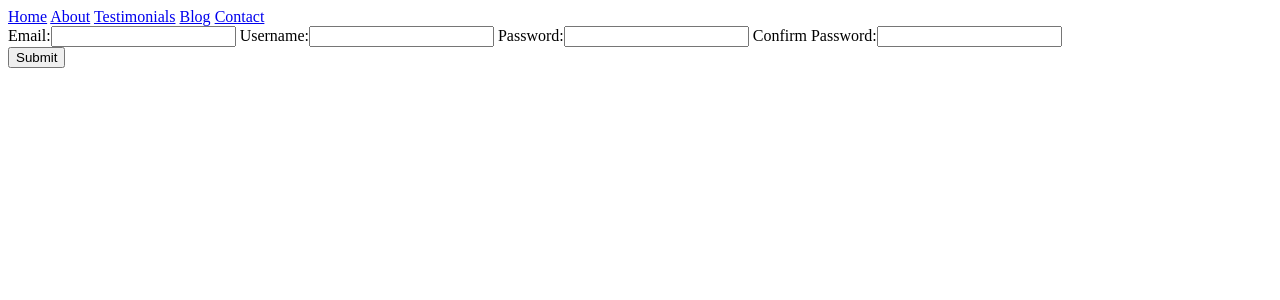
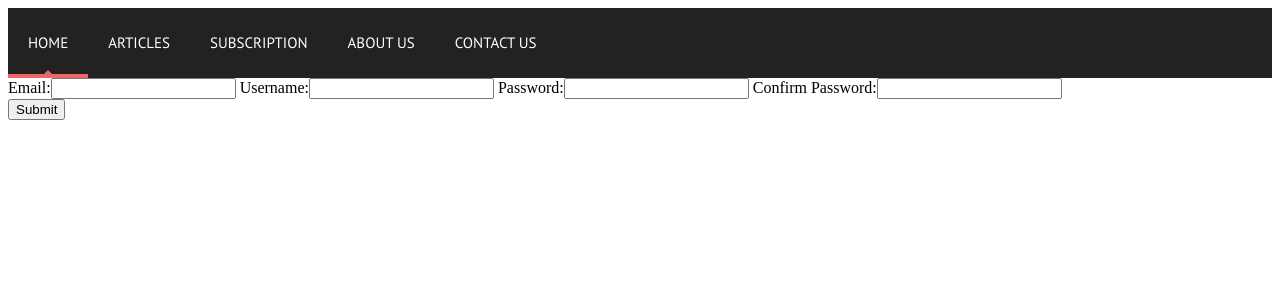
Before and after one commit to SqpuHkS/eCommerce_project, a Django app: page /register/ in a window 1280 px wide. Shown: the top 300 px of the page. Run offline with Django 3.2, Linux system fonts and the light colour scheme.

Commit message:
added navbar and refactored the home page

```diff
--- a/static/css/navbar.css
+++ b/static/css/navbar.css
@@ -1,64 +1,135 @@
-@import url('https://fonts.googleapis.com/css?family=DM+Sans:500,700&display=swap');
-
-* {
-  box-sizing: border-box;
+@import url(https://fonts.googleapis.com/css?family=PT+Sans:400,700);
+h1{
+  font:400 40px 'pt sans',sans-serif;
+  text-align:center;
 }
-
-body {
-  text-align: center;
-  display: flex;
-  height: 100vh;
-  width: 100%;
-  justify-content: center;
-  align-items: center;
-  padding: 0 20px;
-  background-image: url("https://www.toptal.com/designers/subtlepatterns/patterns/debut_light.png");
+.nav a{
+  text-decoration:none;
 }
-
-.nav {
-  display: inline-flex;
+.nav{
+  height:70px;
+  background:#222;
+  position:relative;
+}
+.nav>ul{
+  position:relative;
+  list-style:none;
+  padding:0;
+  margin:0;
+}
+.nav>ul>li>ul{
+  position:absolute;
+  left:0;
+  padding:0;
+  margin:0;
+  list-style:none;
+}
+.nav>ul>li:hover>ul li a{
+  opacity:1;
+  height:50px;
+   transition:all .3s linear;
+  -o-transition:all .3s linear;
+  -moz-transition:all .3s linear;
+  -webkit-transition:all .3s linear;
+}
+.nav>ul>li>ul a{
+  display:block;
+  color:#222;
+  width:150px;
+  line-height:50px !important;
+  font:700 14px 'pt sans',sans-serif;
+  background:#eee;
+  border-bottom:1px solid #ddd;
+  text-align:center;
+  padding:0 5px;
+   height:0;
+  overflow:hidden;
+  opacity:0;
+    transition:all .3s linear .2s;
+  -o-transition:all .3s linear .2s;
+  -moz-transition:all .3s linear .2s;
+  -webkit-transition:all .3s linear .2s;
+}
+.nav>ul>li{
+  float:left;
+  position:relative;
+}
+.nav>ul>li>a{
+  padding:0 20px;
+  color:#fff;
+  display:block;
+  line-height:70px !important;
+  font:400 15px 'PT Sans', sans-serif;
+  text-transform:uppercase;
+  text-decoration:none;
+}
+.lamp span{
+  display:block;
+  height:4px;
+  background:#ee6666;
   position: relative;
-  overflow: hidden;
-  max-width: 100%;
-  background-color: #fff;
-  padding: 0 20px;
-  border-radius: 40px;
-  box-shadow: 0 10px 40px rgba(159, 162, 177, .8);
 }
-
-.nav-item {
-  color: #83818c;
-  padding: 20px;
-  text-decoration: none;
-  transition: .3s;
-  margin: 0 6px;
-  z-index: 1;
-  font-family: 'DM Sans', sans-serif;
-  font-weight: 500;
-  position: relative;
-
-
+.lamp span:after {
+	bottom: 100%;
+	left: 50%;
+	border: solid transparent;
+	content: " ";
+	height: 0;
+	width: 0;
+	position: absolute;
+	pointer-events: none;
+	border-color: rgba(238, 102, 102, 0);
+	border-bottom-color: #ee6666;
+	border-width: 4px;
+	margin-left: -4px;
 }
-
-.nav-item:not(.is-active):hover:before {
-  opacity: 1;
-  bottom: 0;
+.lamp{
+  position:absolute !important;
+  height:4px;
+  top:66px;
+  background:#333;
+  transition:all .3s linear;
+  -o-transition:all .3s linear;
+  -moz-transition:all .3s linear;
+  -webkit-transition:all .3s linear;
 }
-
-
-.nav-item:not(.is-active):hover { color: #333; }
-
-.nav-indicator {
-  position: absolute;
-  left: 0;
-  bottom: 0;
-  height: 4px;
-  transition: .4s;
-  height: 5px;
-  z-index: 1;
-  border-radius: 8px 8px 0 0;
+.selected.active>a,.active>a{
+  transition:all .3s linear;
+  -o-transition:all .3s linear;
+  -moz-transition:all .3s linear;
+  -webkit-transition:all .3s linear;
+  color:#fff;
 }
-
-@media (max-width: 580px) {
-  .nav { overflow: auto; }
+.credit{
+  text-align:center;
+  margin:20px 0;
 }
+.blog-link{
+color:#fff;
+text-decoration:none;
+background:#eee;
+background-size:40px;
+line-height:50px;
+display:inline-block;
+padding:0 10px;
+border-radius:4px;
+border-bottom:3px solid #ddd;
+color:#333;
+font-family:'open sans',sans-serif;
+margin:10px;
+}
+.dgithub{
+color:#fff;
+text-decoration:none;
+background:#eee url('https://lh6.googleusercontent.com/-MOW-T0KLZJI/UyR6EIggYkI/AAAAAAAAEbM/el92Uoxz-aI/s50-no/GitHub-Mark.png') no-repeat;
+background-size:40px;
+line-height:50px;
+display:inline-block;
+padding:0 10px 0 50px;
+background-position:5px;
+border-radius:4px;
+border-bottom:3px solid #ddd;
+color:#333;
+font-family:'open sans',sans-serif;
+margin:10px;
+}
--- /dev/null
+++ b/static/js/navbar.js
@@ -0,0 +1,34 @@
+$(function(){
+if($('.nav>ul>li').hasClass('selected')){
+$('.selected').addClass('active');
+var currentleft=$('.selected').position().left+"px";
+var currentwidth=$('.selected').css('width');
+$('.lamp').css({"left":currentleft,"width":currentwidth});
+}
+else{
+  $('.nav>ul>li').first().addClass('active');
+  var currentleft=$('.active').position().left+"px";
+var currentwidth=$('.active').css('width');
+$('.lamp').css({"left":currentleft,"width":currentwidth});
+}
+$('.nav>ul>li').hover(function(){
+  $('.nav ul li').removeClass('active');
+  $(this).addClass('active');
+var currentleft=$('.active').position().left+"px";
+var currentwidth=$('.active').css('width');
+$('.lamp').css({"left":currentleft,"width":currentwidth});
+},function(){
+if($('.nav>ul>li').hasClass('selected')){
+$('.selected').addClass('active');
+var currentleft=$('.selected').position().left+"px";
+var currentwidth=$('.selected').css('width');
+$('.lamp').css({"left":currentleft,"width":currentwidth});
+}
+else{
+  $('.nav>ul>li').first().addClass('active');
+  var currentleft=$('.active').position().left+"px";
+var currentwidth=$('.active').css('width');
+$('.lamp').css({"left":currentleft,"width":currentwidth});
+}
+});
+});
--- a/templates/base.html
+++ b/templates/base.html
@@ -24,6 +24,7 @@
         Text
     {% endblock %}
 
+
     {% include 'base/js.html' %}
 
 </body>
--- a/templates/base/css.html
+++ b/templates/base/css.html
@@ -1 +1,3 @@
 {% load static %}
+
+<link rel="stylesheet" href="{% static 'css/navbar.css' %}">
--- a/templates/base/js.html
+++ b/templates/base/js.html
@@ -0,0 +1,4 @@
+{% load static %}
+
+<script src="https://ajax.googleapis.com/ajax/libs/jquery/3.5.1/jquery.min.js"></script>
+<script src="{% static 'js/navbar.js' %}"></script>
--- a/templates/base/navbar.html
+++ b/templates/base/navbar.html
@@ -1,8 +1,24 @@
-<nav class="nav">
-  <a href="#" class="nav-item is-active" active-color="orange">Home</a>
-  <a href="#" class="nav-item" active-color="green">About</a>
-  <a href="#" class="nav-item" active-color="blue">Testimonials</a>
-  <a href="#" class="nav-item" active-color="red">Blog</a>
-  <a href="#" class="nav-item" active-color="rebeccapurple">Contact</a>
-  <span class="nav-indicator"></span>
-</nav>
+<div class='nav'>
+  <ul>
+    <li><a href='#'>Home</a></li>
+    <li><a href='#'>Articles</a>
+    <ul>
+      <li><a href='#'>Tutorial</a></li>
+      <li><a href='#'>Snippets</a></li>
+      <li><a href='#'>Freebies</a></li>
+      <li><a href='#'>Design</a></li>
+      </ul>
+    </li>
+    <li><a href='#'>Subscription</a>
+        <ul>
+      <li><a href='#'>Free</a></li>
+      <li><a href='#'>Bronze</a></li>
+      <li><a href='#'>Sliver</a></li>
+      <li><a href='#'>Gold</a></li>
+      </ul>
+    </li>
+    <li><a href='#'>About Us</a></li>
+    <li><a href='#'>Contact Us</a></li>
+    <li class='lamp'><span></span></li>
+  </ul>
+</div>
```
Also changed, not shown: static/css/main.css (+13 -0 lines), templates/home_page.html (+7 -6 lines), static/img/home_page_img.jpg (added).
